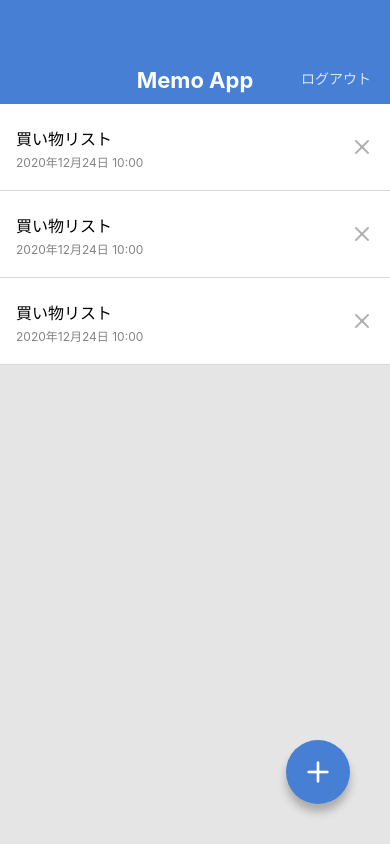
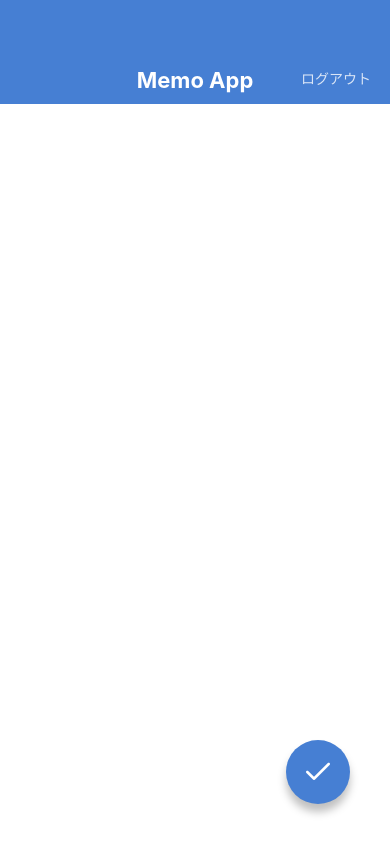
Before and after one commit to cdad123/MemoApp, a React Native app: screen / in a window 390 px wide. Built offline with nearby package versions, Linux system fonts and the light colour scheme.

Commit message:
メモ編集画面と新規追加画面

```diff
--- a/App.jsx
+++ b/App.jsx
@@ -3,10 +3,12 @@
 
 import MemoListScreen from './src/screens/MemoListScreen';
 // import MemoDetailScreen from './src/screens/MemoDetailScreen';
+import MemoEditScreen from './src/screens/MemoEditScreen';
+import MemoCreateScreen from './src/screens/MemoCreateScreen';
 
 export default function App() {
   return (
-    <MemoListScreen />
+    <MemoCreateScreen />
   );
 }
 
--- /dev/null
+++ b/src/screens/MemoCreateScreen.jsx
@@ -0,0 +1,38 @@
+import React from 'react';
+import {
+    View, TextInput, StyleSheet, KeyboardAvoidingView,
+} from 'react-native';
+
+import AppBar from '../components/AppBar';
+import CircleButton from '../components/CircleButton';
+
+export default function MemoCreateScreen() {
+    return (
+        <KeyboardAvoidingView style={styles.container} behavior='height'>
+            <AppBar />
+            <View style={styles.inputContainer}>
+                <TextInput value="" multiline style={styles.input}/>
+            </View>
+            <CircleButton name="check"/>
+        </KeyboardAvoidingView>
+
+    );
+}
+
+const styles = StyleSheet.create({
+    container: {
+        flex: 1,
+    },
+    inputContainer: {
+        paddingVertical: 32,
+        paddingHorizontal: 27,
+        flex: 1,
+    },
+    input: {
+        flex: 1,
+        textAlignVertical: 'top',
+        fontSize: 16,
+        lineHeight: 24,
+    },
+
+});
--- /dev/null
+++ b/src/screens/MemoEditScreen.jsx
@@ -0,0 +1,37 @@
+import React from 'react';
+import {
+    View, TextInput, StyleSheet, KeyboardAvoidingView,
+} from 'react-native';
+
+import AppBar from '../components/AppBar';
+import CircleButton from '../components/CircleButton';
+
+export default function MemoEditScreen() {
+    return (
+        <KeyboardAvoidingView style={styles.container} behavior='height'>
+            <AppBar />
+            <View style={styles.inputContainer}>
+                <TextInput value="買い物リスト" multiline style={styles.input}/>
+            </View>
+            <CircleButton name="check"/>
+        </KeyboardAvoidingView>
+    );
+}
+
+const styles = StyleSheet.create({
+    container: {
+        flex: 1,
+    },
+    inputContainer: {
+        paddingVertical: 32,
+        paddingHorizontal: 27,
+        flex: 1,
+    },
+    input: {
+        flex: 1,
+        textAlignVertical: 'top',
+        fontSize: 16,
+        lineHeight: 24,
+    },
+
+});
```
